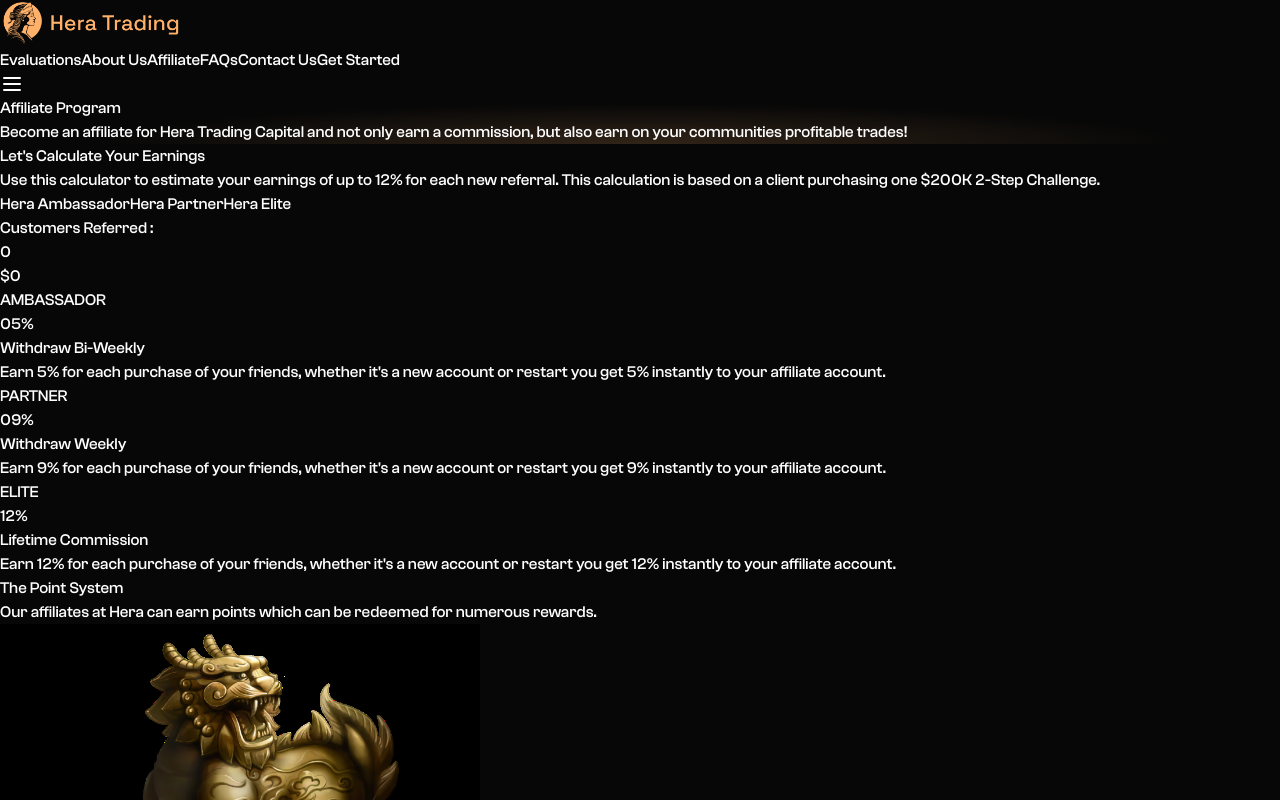
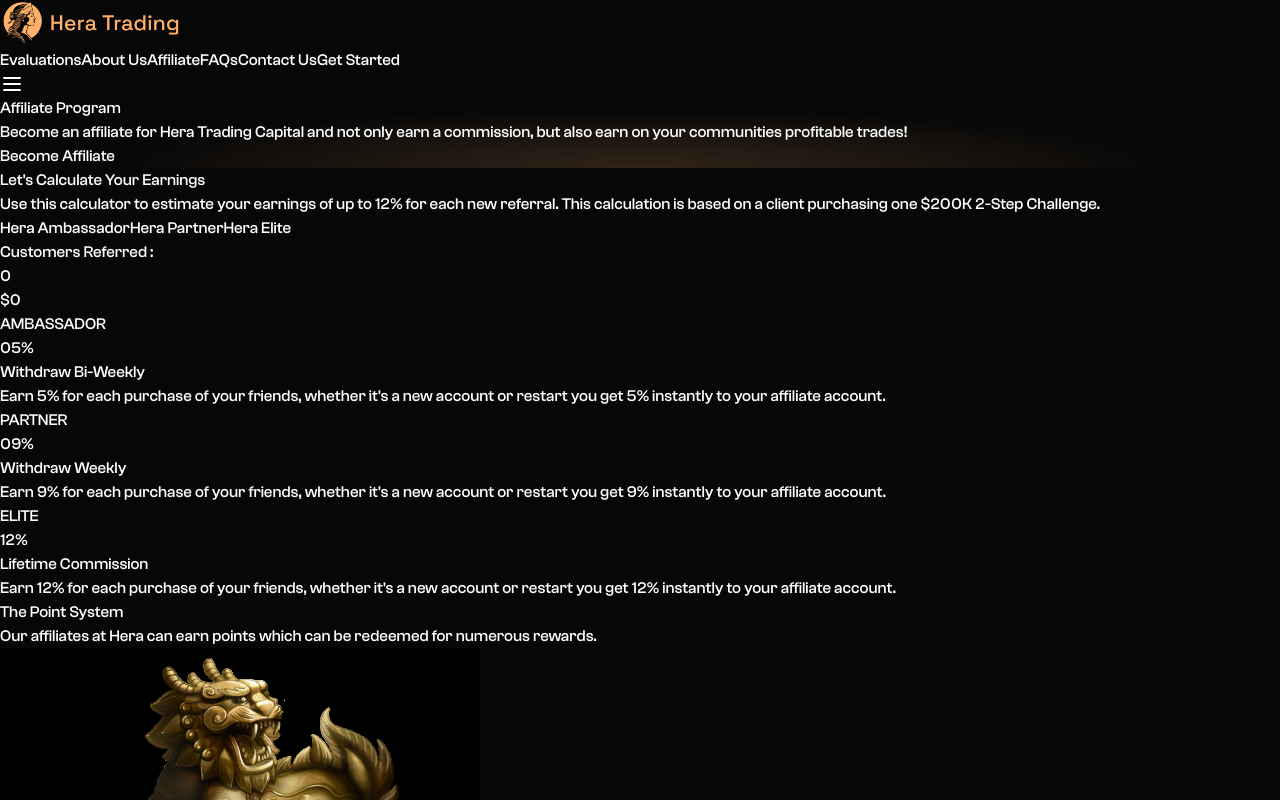
Before and after one commit to shobhitexe/HTG, a Next.js app in the folder apps/main/: page /affiliate in a window 1280 px wide. Shown: the top 800 px of the page. Built offline with nearby package versions, Linux system fonts and the light colour scheme.

Commit message:
Become affiliate button

```diff
--- a/apps/main/src/app/affiliate/page.tsx
+++ b/apps/main/src/app/affiliate/page.tsx
@@ -4,7 +4,9 @@
   CalculateEarnings,
   Community,
 } from "@/components";
+import { buttonVariants } from "@repo/ui";
 import Image from "next/image";
+import Link from "next/link";
 import { ReactNode } from "react";
 
 export default function page() {
@@ -23,6 +25,17 @@
           Become an affiliate for Hera Trading Capital and not only earn a
           commission, but also earn on your communities profitable trades!
         </h2>
+
+        <Link
+          href={
+            "https://docs.google.com/forms/d/e/1FAIpQLScOPQ2Cwu6lh-8C6aBNxVu8IhQrNWhU6pNA5z6xkpHHni5PQw/viewform"
+          }
+          target="_blank"
+          rel="noopener noreferrer"
+          className={`${buttonVariants({ variant: "bronze" })} mt-5`}
+        >
+          Become Affiliate
+        </Link>
       </div>
 
       <CalculateEarnings />
```
